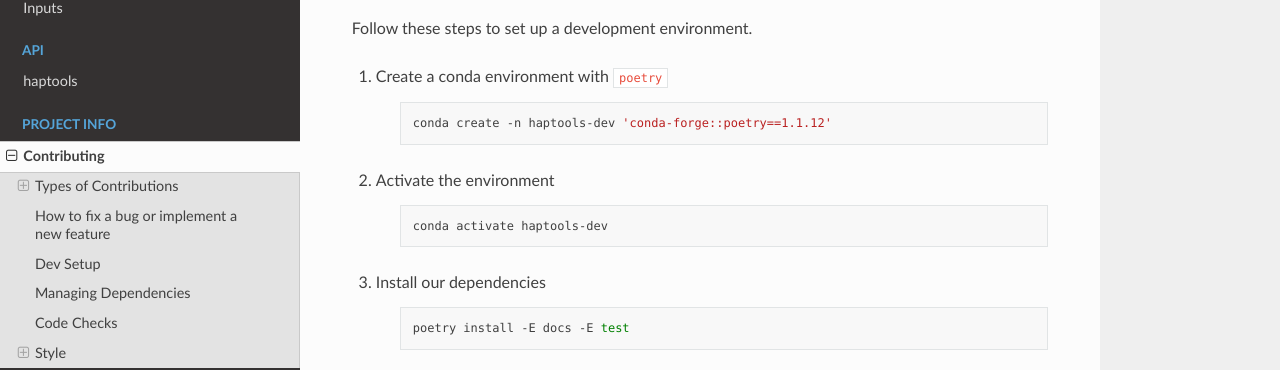
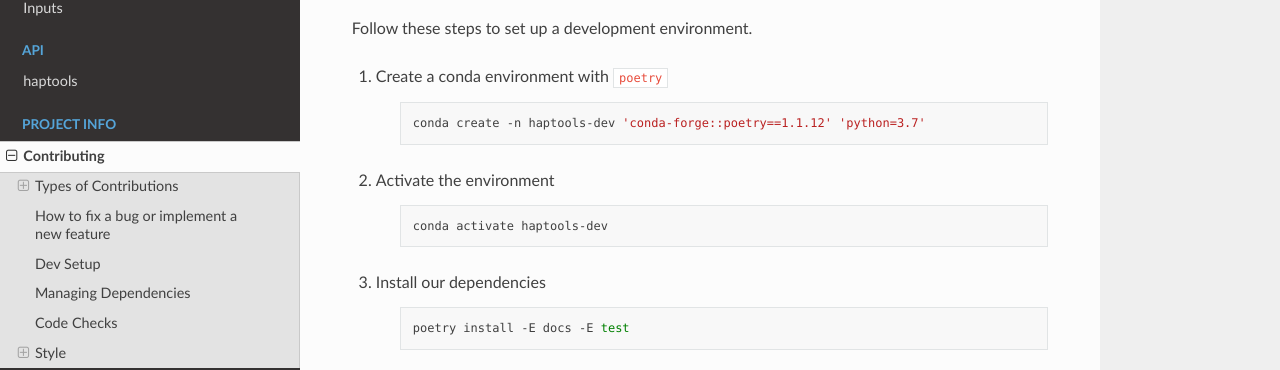
Before and after one commit to CAST-genomics/haptools, a Sphinx documentation site: the page built from docs/project_info/contributing.rst, in a window 1280 px wide and 900 px high, scrolled down 1658 px. Shown: the part 144-514 px from the top of the window. Built offline with Sphinx 7.4.7 and the Read the Docs theme 2.0.0, drawn with Linux system fonts in a browser that asks for light colours.

```diff
--- a/docs/project_info/contributing.rst
+++ b/docs/project_info/contributing.rst
@@ -68,7 +68,7 @@ Follow these steps to set up a development environment.
 
     .. code-block:: bash
 
-        conda create -n haptools-dev 'conda-forge::poetry==1.1.12'
+        conda create -n haptools-dev 'conda-forge::poetry==1.1.12' 'python=3.7'
 2. Activate the environment
 
     .. code-block:: bash
```
Also changed, not shown: 1 other file.
